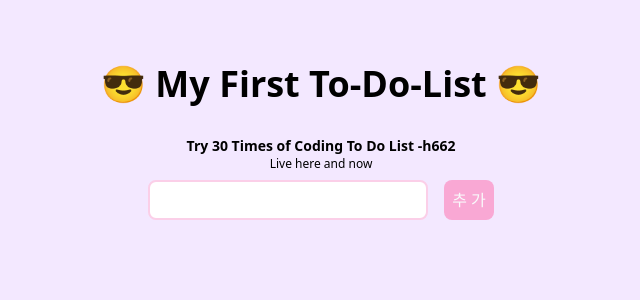
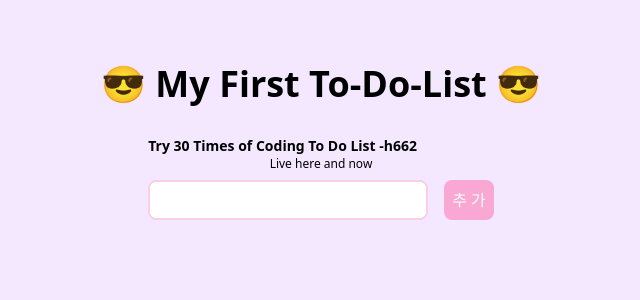
Before and after one commit to semkwon/todolist-challenge, a React (Create React App) app in the folder todolist_1/frontend/: page / in a window 1280 px wide. Shown: the top 300 px of the page, without its empty margins (319-959 px from the left). Built offline with nearby package versions, Linux system fonts and the light colour scheme.

Commit message:
화면구성 Ready Final

```diff
--- a/todolist_1/frontend/src/App.jsx
+++ b/todolist_1/frontend/src/App.jsx
@@ -1,11 +1,13 @@
 function App() {
   return (
-    <div className="bg-purple-100 min-h-screen flex flex-col justify-top items-center pt-16">
+    <div className="bg-purple-100 min-h-screen flex flex-col justify-start items-center pt-16">
       <h1 className="text-4xl font-bold">😎 My First To-Do-List 😎</h1>
+      <div>
         <div className="mt-8 text-sm font-semibold">
           Try 30 Times of Coding To Do List -h662
         </div>
-      <div className="text-xs">Live here and now</div>
+        <div className="text-xs text-center">Live here and now</div>
+
         <form className="flex mt-2">
           <input
             type="text"
@@ -18,6 +20,7 @@ function App() {
           />
         </form>
       </div>
+    </div>
   );
 }
 
```
Lines whose indentation alone changed are shown as unchanged.
